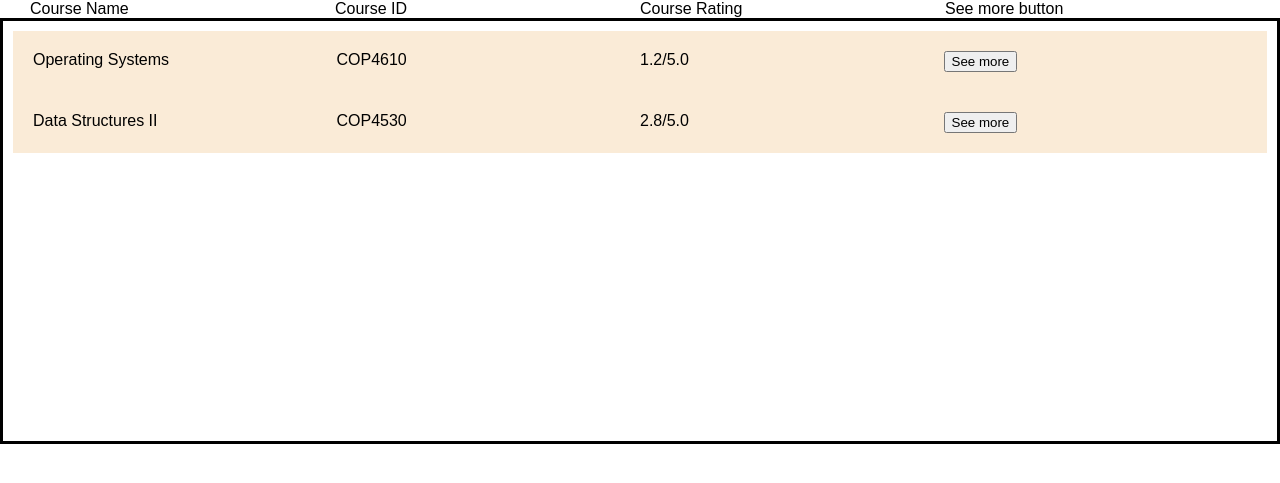
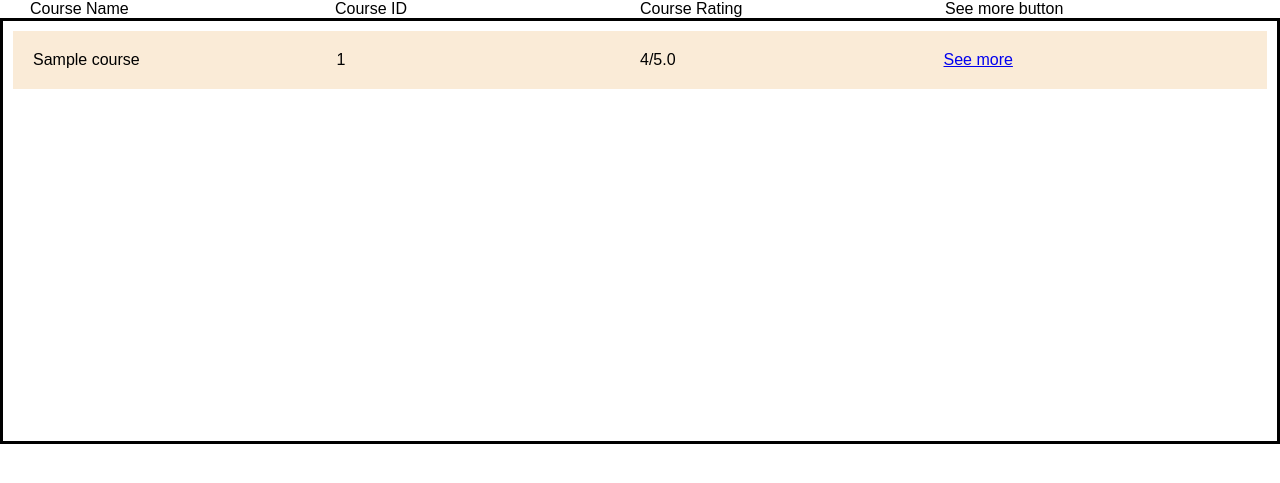
Before and after one commit to b-ranson/courseCompare, a Django app: template main/templates/schedulepage.html in a window 1280 px wide. Shown: the part 106-589 px from the top of the page. Run offline with Django 5.2, Linux system fonts and the light colour scheme; the template is opened without the code that fills it: most values are stand-ins (such as "Sample title", 1, 10 or a date in 2020).

Commit message:
set up dynamic display for schedulePage

```diff
--- a/main/templates/schedulepage.html
+++ b/main/templates/schedulepage.html
@@ -25,31 +25,22 @@
         </div>
     </div>
 
+
     <div class="courses-container">
+    {% for course in courses %}
         <div class="course-row">
             <div class="course-column">
-                Operating Systems
+                {{ course.courseName }}
             </div>
             <div class="course-column">
-                COP4610
+                {{ course.courseID }}
             </div>
             <div class="course-column">
-                1.2/5.0
+                {{ course.courseRating }}/5.0
             </div>
-            <button class="course-column-button">See more</button>
+            <a href="{% url 'advancedratings.html' %}" class="course-column-button">See more</a>
         </div>
-        <div class="course-row">
-            <div class="course-column">
-                Data Structures II
-            </div>
-            <div class="course-column">
-                COP4530
-            </div>
-            <div class="course-column">
-                2.8/5.0
-            </div>
-            <button class="course-column-button">See more</button>
-        </div>
+    {% endfor %}
     </div>
 </body>
 
```
Also changed, not shown: main/views.py (+13 -1 lines).
